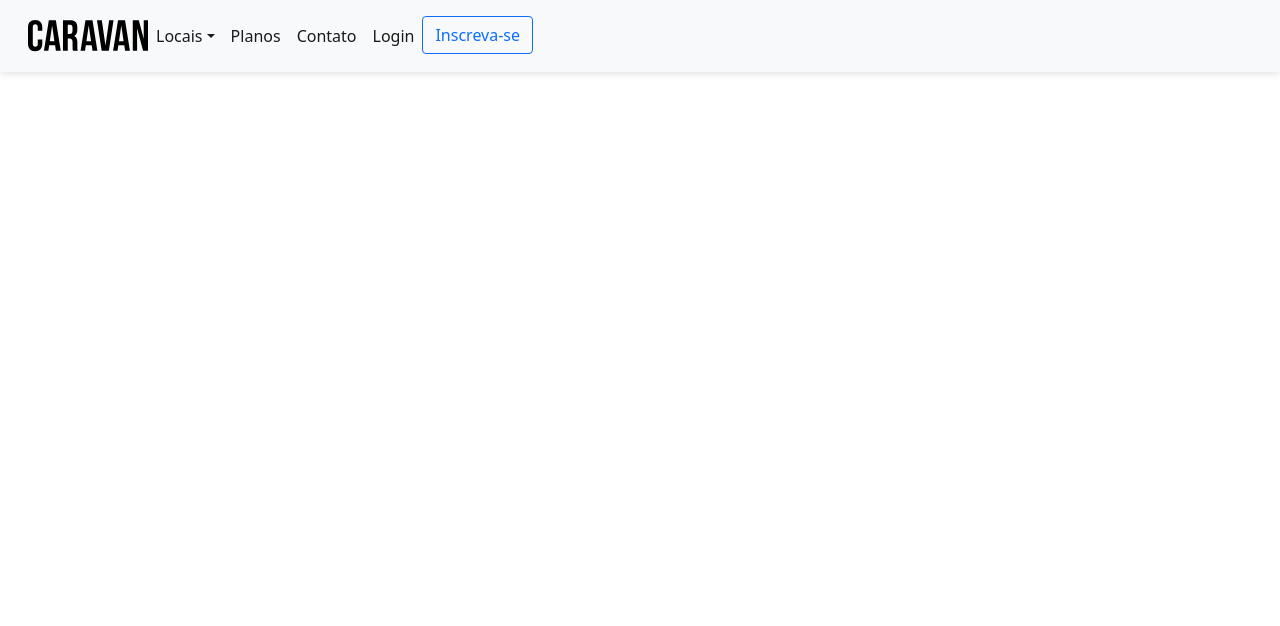
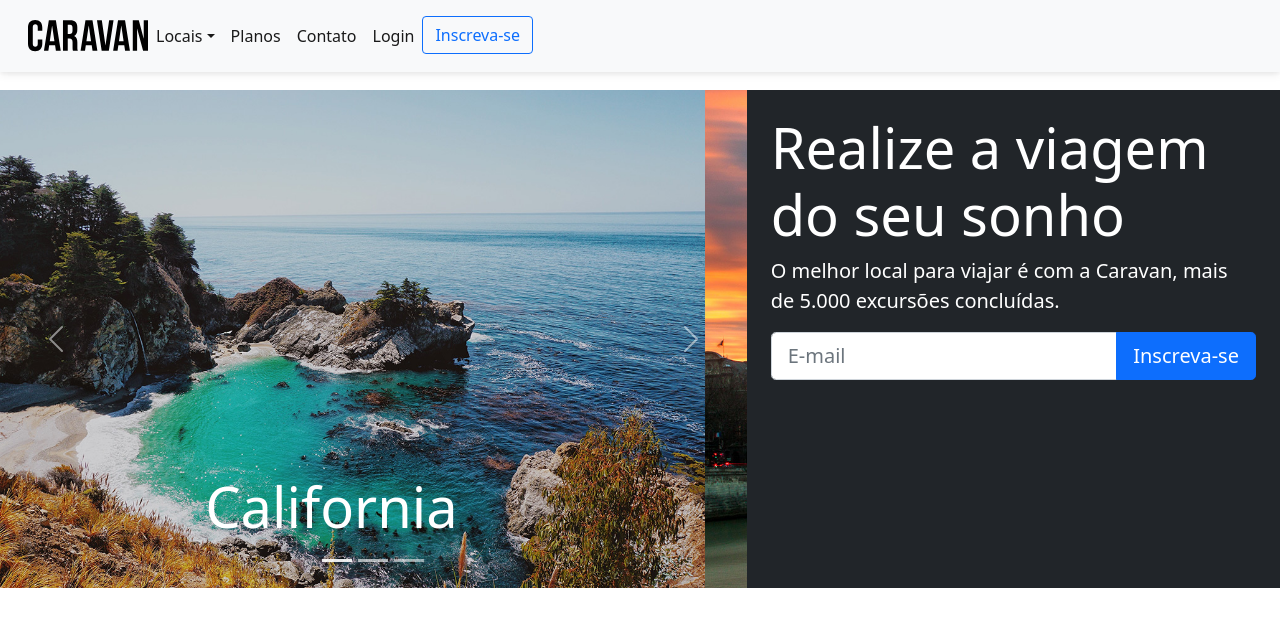
Before and after one commit to JulianaGoia/caravan-site, a plain HTML site: page index.html in a window 1280 px wide. Shown: the top 626 px of the page. Drawn offline with nearby package versions, Linux system fonts and the light colour scheme.

Commit message:
criação do carousel de imagens

```diff
--- a/index.html
+++ b/index.html
@@ -49,6 +49,68 @@
         </nav>
         <!------- fim barra de navegação ------->
 
+        <section class="container-fluid">
+            <div class="row bg-dark text-white">
+                <!-------- carrosel ---------->
+                <div class="col-lg-7 p-0">
+                    <div id="carouselCidades" class="carousel slide" data-bs-ride="carousel">
+                        <div class="carousel-indicators">
+                            <!-------- indicação de cada slide ---------->
+                            <button type="button" data-bs-target="#carouselCidades" data-bs-slide-to="0" class="active"
+                                aria-current="true" aria-label="Slide 1"></button>
+                            <button type="button" data-bs-target="#carouselCidades" data-bs-slide-to="1"
+                                aria-label="Slide 2"></button>
+                            <button type="button" data-bs-target="#carouselCidades" data-bs-slide-to="2"
+                                aria-label="Slide 3"></button>
+                        </div>
+                        <!-------- conteudo do carousel ---------->
+                        <div class="carousel-inner">
+                            <div class="carousel-item active">
+                                <img src="./assets/california.jpg" class="d-block w-100" alt="california">
+                                <div class="carousel-caption">
+                                    <h3 class="display-4">California</h3>
+                                </div>
+                            </div>
+                            <div class="carousel-item">
+                                <img src="./assets/paris.jpg" class="d-block w-100" alt="paris">
+                                <div class="carousel-caption">
+                                    <h3 class="display-4">Paris</h3>
+                                </div>
+                            </div>
+                            <div class="carousel-item">
+                                <img src="./assets/dublin.jpg" class="d-block w-100" alt="dublin">
+                                <div class="carousel-caption">
+                                    <h3 class="display-4">Dublin</h3>
+                                </div>
+                            </div>
+                        </div>
+                        <button class="carousel-control-prev" type="button" data-bs-target="#carouselCidades"
+                            data-bs-slide="prev">
+                            <span class="carousel-control-prev-icon" aria-hidden="true"></span>
+                            <span class="visually-hidden">Anterior</span>
+                        </button>
+                        <button class="carousel-control-next" type="button" data-bs-target="#carouselCidades"
+                            data-bs-slide="next">
+                            <span class="carousel-control-next-icon" aria-hidden="true"></span>
+                            <span class="visually-hidden">Próximo</span>
+                        </button>
+                    </div>
+                </div>
+                <!-------- fim carrosel ---------->
+
+                <div class="col-lg-5 p-4">
+                    <h1 class="display-4">Realize a viagem do seu sonho</h1>
+                    <p class="lead">O melhor local para viajar é com a Caravan, mais de 5.000 excursões concluídas.</p>
+                    <form>
+                        <div class="input-group input-group-lg mb-3">
+                            <input type="text" class="form-control" placeholder="E-mail" aria-label="E-mail" aria-describedby="button-addon2">
+                            <button class="btn btn-primary" type="button" id="button-addon2">Inscreva-se</button>
+                        </div>
+                    </form>
+                </div>
+            </div>
+        </section>
+
 
 
 
```
